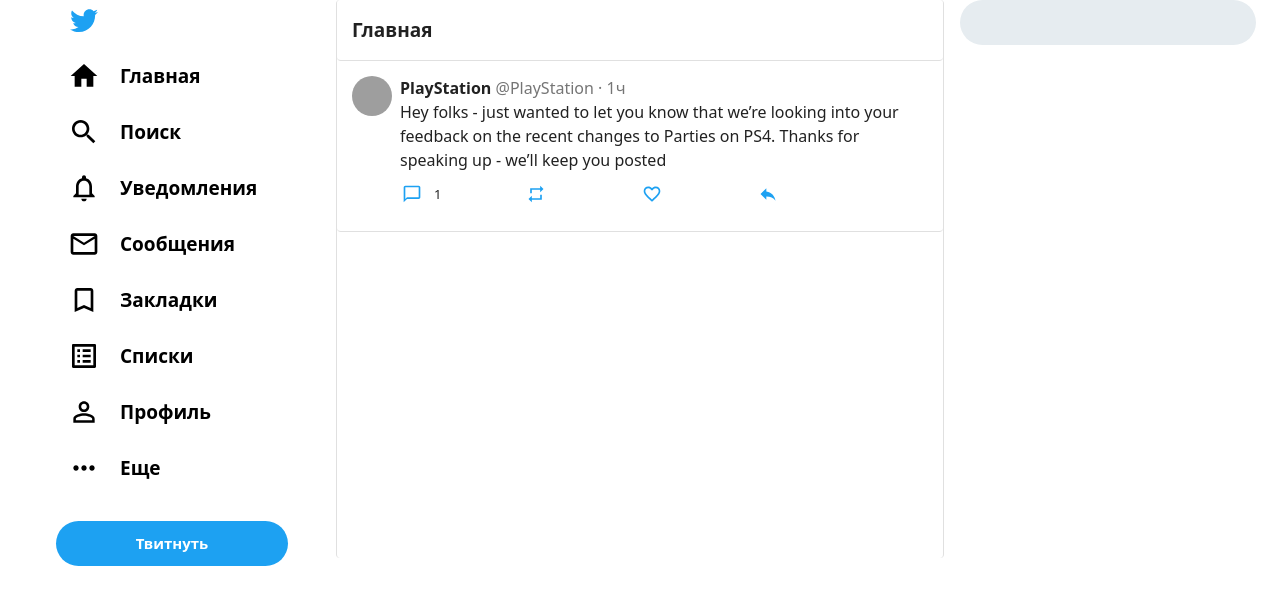
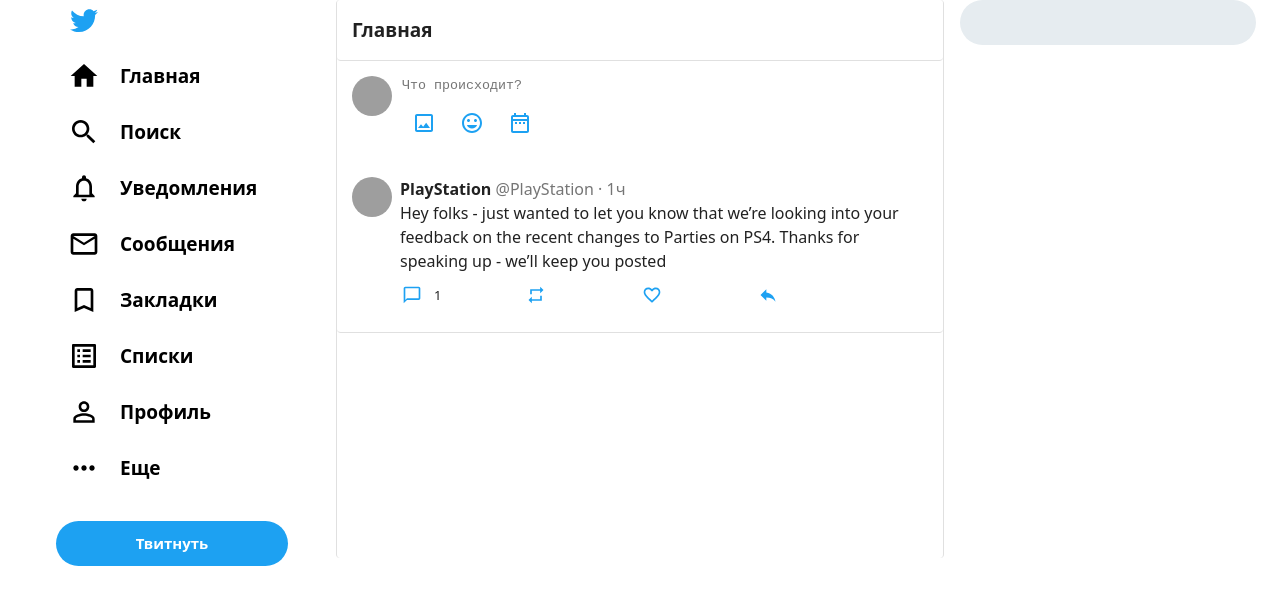
Before and after one commit to emmattfu/twitter_clone, a React (Create React App) app: page /home in a window 1280 px wide. Shown: the top 604 px of the page. Built offline with nearby package versions, Linux system fonts and the light colour scheme; grey boxes are pictures that could not be loaded.

Commit message:
make tweet form

```diff
--- a/src/pages/Home.tsx
+++ b/src/pages/Home.tsx
@@ -1,9 +1,12 @@
-import React from "react";
+import React, {useState} from "react";
 import {
   Container,
   Typography,
   InputBase,
   Paper,
+  Avatar,
+  TextareaAutosize,
+  IconButton,
 } from "@material-ui/core";
 import {
   makeStyles,
@@ -13,8 +16,10 @@
 } from "@material-ui/core/styles";
 
 import Grid from "@material-ui/core/Grid";
-
 import { Tweet, HomeList } from "../components";
+import EmotionIcon from '@material-ui/icons/InsertEmoticonOutlined';
+import ImageIcon from "@material-ui/icons/ImageOutlined";
+import CalendarIcon from '@material-ui/icons/DateRangeOutlined';
 
 export const useHomeStyles = makeStyles((theme: Theme) =>
   createStyles({
@@ -75,18 +80,29 @@
         borderRadius: 30,
         paddingRight: 40,
         "& h6": {
-          color: "rgb(29, 161, 242)"
+          color: "rgb(29, 161, 242)",
         },
         "& svg": {
-          color: "rgb(29, 161, 242)"
-        }
+          color: "rgb(29, 161, 242)",
+        },
+      },
+    },
+    homeMakeTweet: {
+      padding: "15px 15px",
+    },
+    homeMakeTweetForm: {
+      width: "100%",
+      border: "none",
+      resize: "none",
+      "&:focus": {
+        outline: "none",
       },
     },
     tweetButton: {
       height: 45,
       fontSize: 15,
-      marginTop: 25
-    }
+      marginTop: 25,
+    },
   })
 );
 
@@ -102,13 +118,19 @@
 )(InputBase);
 
 const Home = () => {
+  const [tweetText, setTweetText] = useState<string>('')
   const classes = useHomeStyles();
+
+  const tweetTextHandle = (e:React.ChangeEvent<HTMLTextAreaElement>):void => {
+    setTweetText(e.target.value)
+
+  }
 
   return (
     <Container maxWidth="lg">
       <Grid container spacing={2}>
-        <Grid item xs={3} style={{padding: "0 40px"}}>
-          <HomeList classes={classes}/>
+        <Grid item xs={3} style={{ padding: "0 40px" }}>
+          <HomeList classes={classes} />
         </Grid>
         <Grid item xs={6}>
           <Paper className={classes.tweetsWrapper} variant="outlined">
@@ -116,6 +138,47 @@
               <Typography className={classes.tweetsHeaderText} variant="h6">
                 Главная
               </Typography>
+            </Paper>
+            <Paper className={classes.homeMakeTweet}>
+              <Grid container>
+                <Grid item xs={1}>
+                  <Avatar alt="Remy Sharp" src="/static/images/avatar/1.jpg" />
+                </Grid>
+                <Grid item xs={11}>
+                  <div>
+                    <TextareaAutosize
+                      className={classes.homeMakeTweetForm}
+                      aria-label="empty textarea"
+                      placeholder="Что происходит?"
+                      value={tweetText}
+                      onChange={tweetTextHandle}
+                    />
+                    <div>
+                      <IconButton
+                        color="primary"
+                        aria-label="upload picture"
+                        component="span"
+                      >
+                        <ImageIcon />
+                      </IconButton>
+                      <IconButton
+                        color="primary"
+                        aria-label="emotion"
+                        component="span"
+                      >
+                        <EmotionIcon />
+                      </IconButton>
+                      <IconButton
+                        color="primary"
+                        aria-label="calendar"
+                        component="span"
+                      >
+                        <CalendarIcon />
+                      </IconButton>
+                    </div>
+                  </div>
+                </Grid>
+              </Grid>
             </Paper>
             <Tweet
               classes={classes}
```
